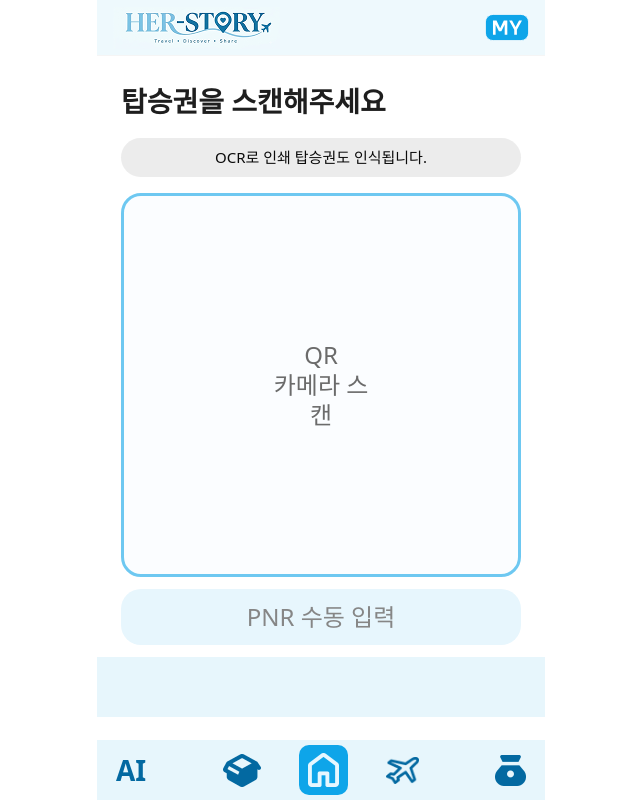
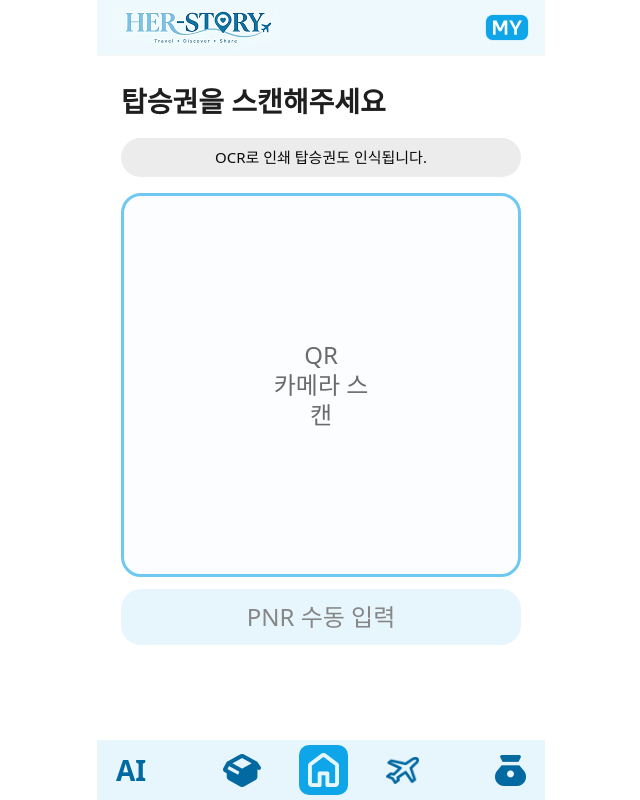
Before and after one commit to joy070607/herstory-frontend, a Next.js app: page /boarding-pass in a window 1280 px wide. Shown: the whole page, without its empty margins (319-959 px from the left). Built offline with nearby package versions, Linux system fonts and the light colour scheme; no server answers.

Commit message:
feat: 보딩패스 디자인 수정

```diff
--- a/features/preflight/components/BoardingPassScanForm.tsx
+++ b/features/preflight/components/BoardingPassScanForm.tsx
@@ -127,8 +127,6 @@ export function BoardingPassScanForm() {
           </button>
         </div>
       )}
-
-      <div className="h-[60px] bg-[#E7F6FC]" aria-hidden />
     </div>
   );
 }
```
